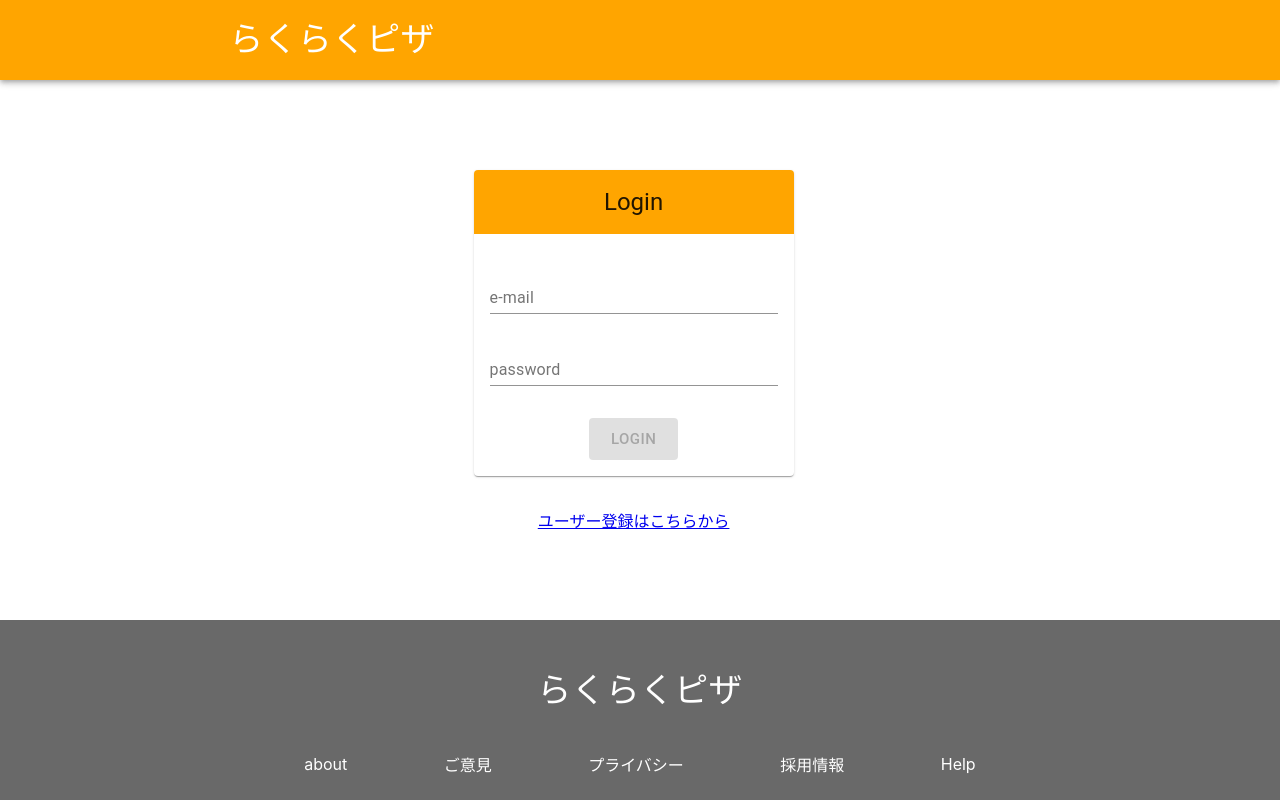
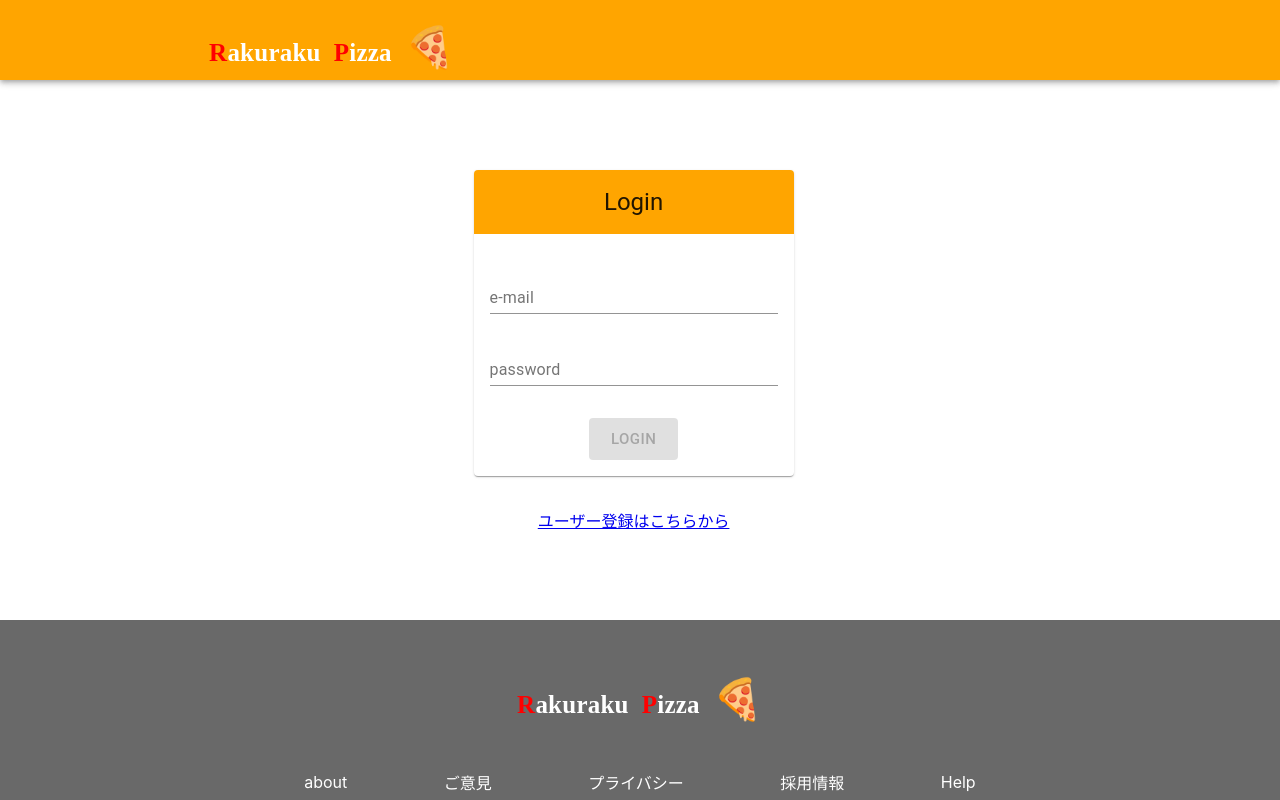
Before and after one commit to OgawaShinji/ecsite-React-Typescript, a React (Create React App) app: page /login in a window 1280 px wide. Built offline with nearby package versions, Linux system fonts and the light colour scheme.

Commit message:
refurbish: titleのデザインを修正

```diff
--- a/src/components/elements/Footer.tsx
+++ b/src/components/elements/Footer.tsx
@@ -7,20 +7,24 @@
         bottom: 0,
         width: "100%",
         backgroundColor: '#696969',
-        paddingTop:50,
-        paddingBottom:30,
-        color:'white'
+        paddingTop: 50,
+        paddingBottom: 30,
+        color: 'white'
     },
     footer: {
         height: 100,
     },
     title: {
-        flexGrow: 1
+        fontWeight: 'bold',
+        fontFamily: 'Zapfino',
+        fontSize: 25,
+        flexGrow: 1,
+        color: 'white'
     },
-    footerItemContent:{
-        "padding-left":"20%",
-        "padding-right":"20%",
-        "padding-top":40,
+    footerItemContent: {
+        "padding-left": "20%",
+        "padding-right": "20%",
+        "padding-top": 40,
     },
     footerItem: {
         margin: "auto"
@@ -35,8 +39,18 @@
         <div className={classes.root}>
             <Grid className={classes.footer}>
                 <Grid item container justify={"center"} alignItems={"center"}>
-                    <Typography variant="h4">
-                        らくらくピザ
+                    <Typography align="center" className={classes.title}>
+                                    <span style={{color: "red"}}>
+                                       R
+                                    </span>
+                        akuraku&nbsp;&nbsp;
+                        <span style={{color: "red"}}>
+                                        P
+                                    </span>
+                        izza&nbsp;&nbsp;
+                        <span style={{fontSize: 40}}>
+                                        🍕
+                                    </span>
                     </Typography>
                 </Grid>
                 <Grid item container justify={"center"} alignItems={"center"} className={classes.footerItemContent}>
--- a/src/components/elements/Header.tsx
+++ b/src/components/elements/Header.tsx
@@ -30,15 +30,25 @@
             backgroundColor: "#ffa500",
             height: 80
         },
+        header_content:{
+          paddingTop:15
+        },
         headerItem: {
             textDecoration: 'none',
             color: 'white'
         },
         title: {
+            fontWeight: 'bold',
+            fontFamily: 'Zapfino',
+            fontSize:25,
             flexGrow: 1,
-            color: 'white'
+            color: 'white',
         },
         link: {
+            textDecoration: 'none',
+            color: 'black'
+        },
+        login_btn:{
             textDecoration: 'none',
             color: 'black'
         }
@@ -107,11 +117,21 @@
         <div className={classes.root}>
             <AppBar position="static">
                 <Toolbar className={classes.header}>
-                    <Grid container>
+                    <Grid container className={classes.header_content}>
                         <Grid item xs={6} container justify={"center"} alignItems={"center"}>
                             <Link to={Path.itemList} className={classes.link}>
-                                <Typography variant="h4" className={classes.title}>
-                                    らくらくピザ
+                                <Typography align="center" className={classes.title}>
+                                    <span style={{color: "red"}}>
+                                       R
+                                    </span>
+                                    akuraku&nbsp;&nbsp;
+                                    <span style={{color: "red"}}>
+                                        P
+                                    </span>
+                                    izza&nbsp;&nbsp;
+                                    <span style={{fontSize:40}}>
+                                        🍕
+                                    </span>
                                 </Typography>
                             </Link>
                         </Grid>
@@ -146,8 +166,13 @@
                                     <AccountCircle/>
                                 </IconButton>
                             ) : history.location.pathname !== '/login' ? (
-                                <Link to={Path.login} className={classes.link}>
-                                    <Button color="inherit">Login</Button>
+                                <Link to={Path.login} className={classes.login_btn}>
+                                    <Button
+                                        variant="outlined"
+                                        color="inherit"
+                                    >
+                                        Login
+                                    </Button>
                                 </Link>
                             ) : (
                                 <div/>
```
